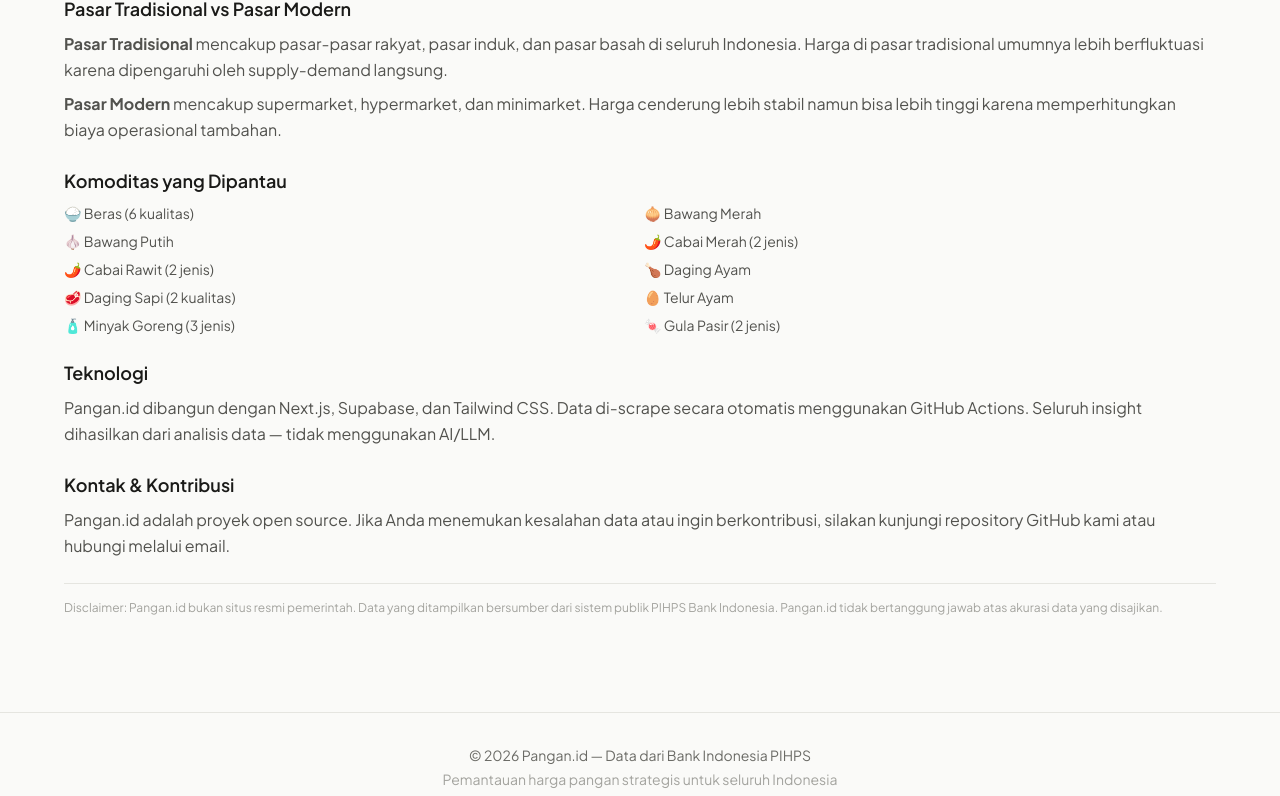
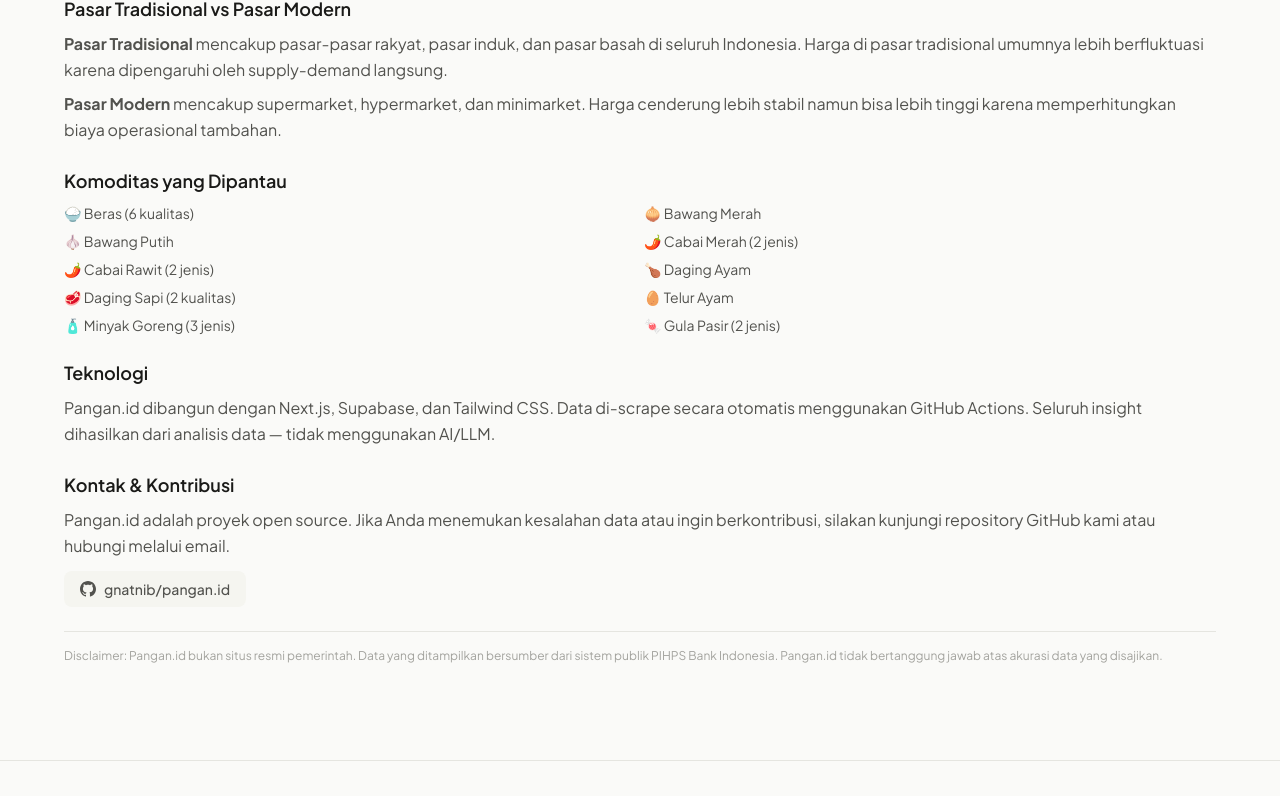
Before and after one commit to gnatnib/pangan.id, a Next.js app: page /tentang in a window 1280 px wide. Shown: the part 601-1397 px from the top of the page. Built offline with nearby package versions, Linux system fonts and the light colour scheme.

Commit message:
feat: implement base application layout and "About Us" page.

```diff
--- a/src/app/layout.tsx
+++ b/src/app/layout.tsx
@@ -11,6 +11,7 @@
 });
 
 export const metadata: Metadata = {
+  metadataBase: new URL("https://pangan-id.vercel.app"),
   title: {
     default: "Pangan.id — Harga Pangan Indonesia Hari Ini",
     template: "%s — Pangan.id",
--- a/src/app/tentang/page.tsx
+++ b/src/app/tentang/page.tsx
@@ -1,17 +1,35 @@
-import type { Metadata } from "next";
+"use client";
+
 import Image from "next/image";
+import { motion } from "framer-motion";
 
-export const metadata: Metadata = {
-  title: "Tentang Pangan.id",
-  description:
-    "Pangan.id — platform pemantauan harga pangan strategis Indonesia. Data bersumber dari Bank Indonesia PIHPS.",
+// Move metadata export to a separate layout/metadata file since this is now a client component
+// export const metadata: Metadata = { ... }
+
+const fadeUp = {
+  hidden: { opacity: 0, y: 16 },
+  show: { opacity: 1, y: 0 },
+};
+
+const staggerContainer = {
+  hidden: {},
+  show: {
+    transition: {
+      staggerChildren: 0.08,
+    },
+  },
 };
 
 export default function TentangPage() {
   return (
     <div className="container-page py-8 max-w-3xl">
-      {/* Logo — not a link */}
-      <div className="flex justify-center mb-8">
+      {/* Logo */}
+      <motion.div
+        initial={{ opacity: 0, scale: 0.92 }}
+        animate={{ opacity: 1, scale: 1 }}
+        transition={{ duration: 0.4, ease: "easeOut" }}
+        className="flex justify-center mb-8"
+      >
         <Image
           src="/panganidlogo.png"
           alt="Pangan.id"
@@ -20,14 +38,24 @@
           className="object-contain"
           priority
         />
-      </div>
+      </motion.div>
 
-      <h1 className="text-2xl font-bold text-warm-800 tracking-tight mb-6 text-center">
+      <motion.h1
+        initial={{ opacity: 0, y: 10 }}
+        animate={{ opacity: 1, y: 0 }}
+        transition={{ duration: 0.35, delay: 0.1, ease: "easeOut" }}
+        className="text-2xl font-bold text-warm-800 tracking-tight mb-6 text-center"
+      >
         Tentang Pangan.id
-      </h1>
+      </motion.h1>
 
-      <div className="prose prose-sm max-w-none text-warm-600 space-y-6">
-        <section>
+      <motion.div
+        variants={staggerContainer}
+        initial="hidden"
+        animate="show"
+        className="prose prose-sm max-w-none text-warm-600 space-y-6"
+      >
+        <motion.section variants={fadeUp} transition={{ duration: 0.35, ease: "easeOut" }}>
           <h2 className="text-lg font-semibold text-warm-800 mb-2">
             Apa itu Pangan.id?
           </h2>
@@ -37,9 +65,9 @@
             komoditas pangan di 38 provinsi, dilengkapi dengan visualisasi tren,
             perbandingan antar provinsi, dan insight otomatis.
           </p>
-        </section>
+        </motion.section>
 
-        <section>
+        <motion.section variants={fadeUp} transition={{ duration: 0.35, ease: "easeOut" }}>
           <h2 className="text-lg font-semibold text-warm-800 mb-2">
             Sumber Data
           </h2>
@@ -62,9 +90,9 @@
             21:00 WIB. Terdapat lag 1 hari dari waktu pencatatan harga di
             lapangan.
           </p>
-        </section>
+        </motion.section>
 
-        <section>
+        <motion.section variants={fadeUp} transition={{ duration: 0.35, ease: "easeOut" }}>
           <h2 className="text-lg font-semibold text-warm-800 mb-2">
             Pasar Tradisional vs Pasar Modern
           </h2>
@@ -79,13 +107,16 @@
             minimarket. Harga cenderung lebih stabil namun bisa lebih tinggi
             karena memperhitungkan biaya operasional tambahan.
           </p>
-        </section>
+        </motion.section>
 
-        <section>
+        <motion.section variants={fadeUp} transition={{ duration: 0.35, ease: "easeOut" }}>
           <h2 className="text-lg font-semibold text-warm-800 mb-2">
             Komoditas yang Dipantau
           </h2>
-          <div className="grid grid-cols-2 gap-2 text-sm">
+          <motion.div
+            variants={staggerContainer}
+            className="grid grid-cols-2 gap-2 text-sm"
+          >
             {[
               "🍚 Beras (6 kualitas)",
               "🧅 Bawang Merah",
@@ -98,14 +129,19 @@
               "🧴 Minyak Goreng (3 jenis)",
               "🍬 Gula Pasir (2 jenis)",
             ].map((item) => (
-              <p key={item} className="text-warm-600">
+              <motion.p
+                key={item}
+                variants={fadeUp}
+                transition={{ duration: 0.25, ease: "easeOut" }}
+                className="text-warm-600"
+              >
                 {item}
-              </p>
+              </motion.p>
             ))}
-          </div>
-        </section>
+          </motion.div>
+        </motion.section>
 
-        <section>
+        <motion.section variants={fadeUp} transition={{ duration: 0.35, ease: "easeOut" }}>
           <h2 className="text-lg font-semibold text-warm-800 mb-2">
             Teknologi
           </h2>
@@ -114,9 +150,9 @@
             Data di-scrape secara otomatis menggunakan GitHub Actions. Seluruh
             insight dihasilkan dari analisis data — tidak menggunakan AI/LLM.
           </p>
-        </section>
+        </motion.section>
 
-        <section>
+        <motion.section variants={fadeUp} transition={{ duration: 0.35, ease: "easeOut" }}>
           <h2 className="text-lg font-semibold text-warm-800 mb-2">
             Kontak & Kontribusi
           </h2>
@@ -125,16 +161,37 @@
             data atau ingin berkontribusi, silakan kunjungi repository GitHub
             kami atau hubungi melalui email.
           </p>
-        </section>
+          <motion.a
+            href="https://github.com/gnatnib/pangan.id"
+            target="_blank"
+            rel="noopener noreferrer"
+            whileHover={{ scale: 1.04 }}
+            whileTap={{ scale: 0.96 }}
+            className="inline-flex items-center gap-2 mt-3 px-4 py-2 rounded-lg bg-warm-100 hover:bg-warm-200 text-warm-700 text-sm font-medium transition-colors"
+          >
+            <svg
+              viewBox="0 0 24 24"
+              className="w-4 h-4 fill-current"
+              aria-hidden="true"
+            >
+              <path d="M12 0C5.37 0 0 5.37 0 12c0 5.3 3.438 9.8 8.205 11.385.6.113.82-.258.82-.577 0-.285-.01-1.04-.015-2.04-3.338.724-4.042-1.61-4.042-1.61-.546-1.385-1.335-1.755-1.335-1.755-1.087-.744.084-.729.084-.729 1.205.084 1.838 1.236 1.838 1.236 1.07 1.835 2.809 1.305 3.495.998.108-.776.417-1.305.76-1.605-2.665-.3-5.466-1.332-5.466-5.93 0-1.31.465-2.38 1.235-3.22-.135-.303-.54-1.523.105-3.176 0 0 1.005-.322 3.3 1.23.96-.267 1.98-.399 3-.405 1.02.006 2.04.138 3 .405 2.28-1.552 3.285-1.23 3.285-1.23.645 1.653.24 2.873.12 3.176.765.84 1.23 1.91 1.23 3.22 0 4.61-2.805 5.625-5.475 5.92.42.36.81 1.096.81 2.22 0 1.606-.015 2.896-.015 3.286 0 .315.21.69.825.57C20.565 21.795 24 17.295 24 12c0-6.63-5.37-12-12-12z" />
+            </svg>
+            gnatnib/pangan.id
+          </motion.a>
+        </motion.section>
 
-        <section className="pt-4 border-t border-warm-200">
+        <motion.section
+          variants={fadeUp}
+          transition={{ duration: 0.35, ease: "easeOut" }}
+          className="pt-4 border-t border-warm-200"
+        >
           <p className="text-xs text-warm-400">
             Disclaimer: Pangan.id bukan situs resmi pemerintah. Data yang
             ditampilkan bersumber dari sistem publik PIHPS Bank Indonesia.
             Pangan.id tidak bertanggung jawab atas akurasi data yang disajikan.
           </p>
-        </section>
-      </div>
+        </motion.section>
+      </motion.div>
     </div>
   );
 }
```
